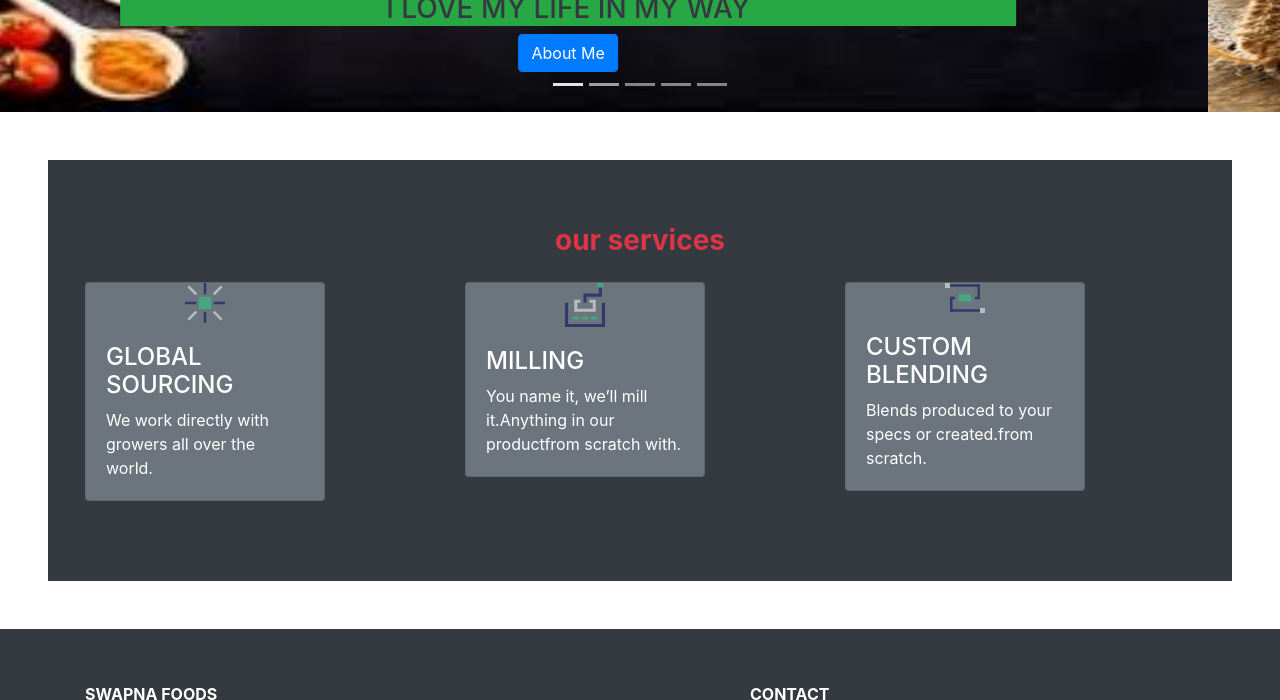
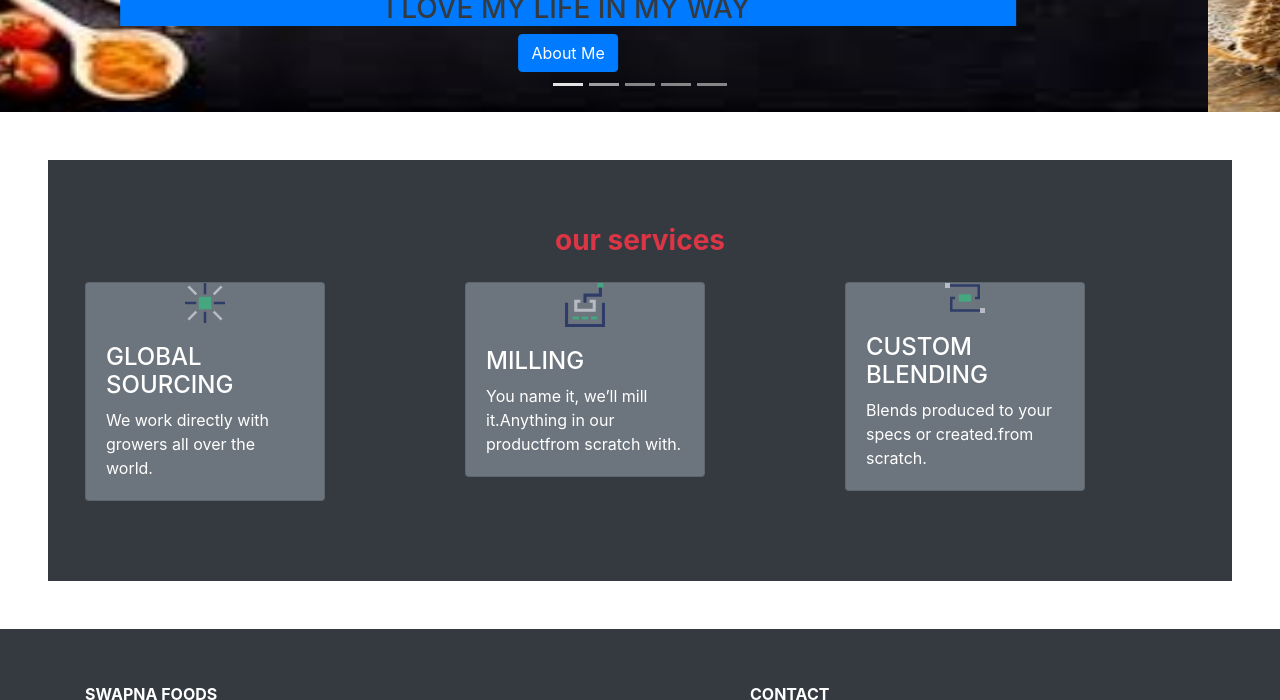
Before and after one commit to swapnabatch-3/swapna.github.io, a plain HTML site: page index.html in a window 1280 px wide. Shown: the part 400-1100 px from the top of the page. Drawn offline with Linux system fonts and the light colour scheme.

Commit message:
Update index.html

```diff
--- a/index.html
+++ b/index.html
@@ -51,7 +51,7 @@
 			<div class="carousel-item active">
 				<div class="carousel-caption">
 					<h1 class="display-2 text-danger">MY WEBSITE</h1>
-					<h3 class="text-dark bg-success">I LOVE MY LIFE IN MY WAY</h3>
+					<h3 class="text-dark bg-primary">I LOVE MY LIFE IN MY WAY</h3>
 					<button class="btn btn-primary">About Me</button>
 				</div>
 				<img src="pk.jpg" height="450" class="d-block w-100" alt="...">
```
